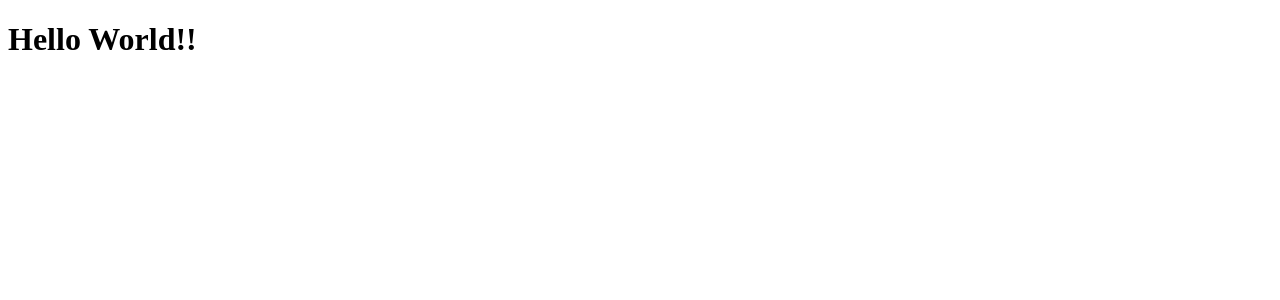
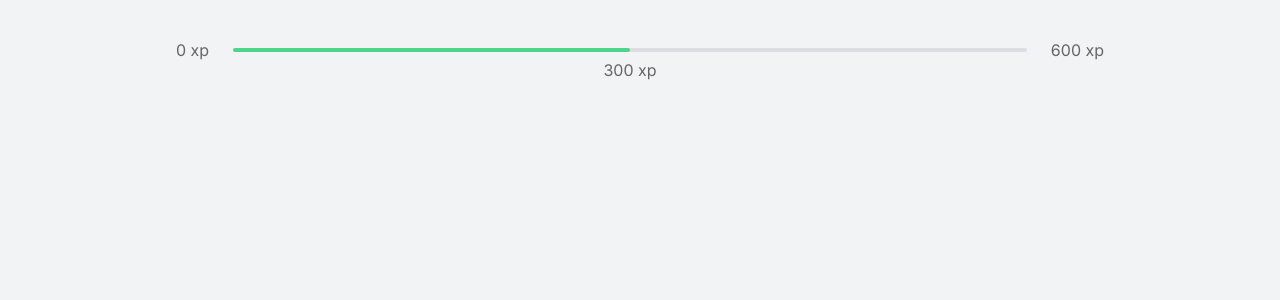
Before and after one commit to Manuel8Dias/Mexe-te_Nextjs, a Next.js app: page / in a window 1280 px wide. Shown: the top 300 px of the page. Built offline with nearby package versions, Linux system fonts and the light colour scheme.

Commit message:
Commit Transferencia do React para o Next

```diff
--- a/pages/index.tsx
+++ /dev/null
@@ -1,6 +0,0 @@
-
-export default function Home() {
-  return (
-    <h1>Hello World!!</h1>
-  )
-}
--- /dev/null
+++ b/src/components/ExperienceBar.tsx
@@ -0,0 +1,14 @@
+
+export function ExperienceBar() {
+    return (
+        <header className="experience-bar">
+            <span>0 xp</span>
+            <div>
+                <div style={{width: '50%'}} />
+
+                <span className="current-experience" style={{left: '50%'}}>300 xp</span>
+            </div>
+            <span>600 xp</span>
+        </header>
+    )
+}
--- a/pages/_app.tsx
+++ b/src/pages/_app.tsx
@@ -1,4 +1,4 @@
-
+import '../styles/global.css'
 
 function MyApp({ Component, pageProps }) {
   return <Component {...pageProps} />
--- /dev/null
+++ b/src/pages/index.tsx
@@ -0,0 +1,15 @@
+import Head from 'next/head'
+import { ExperienceBar } from "../components/ExperienceBar";
+
+export default function Home() {
+  return (
+    <div className="container">
+      <Head>
+      <link rel="preconnect" href="https://fonts.gstatic.com" />
+      <link href="https://fonts.googleapis.com/css2?family=Inter:wght@400;500;600&family=Rajdhani:wght@600&display=swap" rel="stylesheet" />
+      </Head>
+
+      <ExperienceBar />
+    </div>
+  )
+}
--- /dev/null
+++ b/src/styles/global.css
@@ -0,0 +1,89 @@
+* {
+    margin: 0;
+    padding: 0;
+    box-sizing: border-box;
+}
+
+:root {
+    --white: #fff;
+    --background: #f2f3f5;
+    --grey-line: #dcdde0;
+    --text: #666666;
+    --text-highlight:#b3b9ff;
+    --title: #2e384d;
+    --red: #e83f5b;
+    --green: #4cd68b;
+    --blue: #5965e0;
+    --blue-dark: #4953b8;
+    --blue-twitter: #2aa9e0;
+}
+
+@media(max-width: 1080px) {
+    html{
+        font-size: 93.75%;
+    }
+}
+
+@media(max-width: 720px) {
+    html{
+        font-size: 87.5%;
+    }
+}
+
+body {
+    background: var(--background);
+    color: var(--text);
+}
+
+body, input, textarea, button {
+    font: 400 16px "Inter", sans-serif;
+}
+
+button {
+    cursor: pointer;
+}
+
+a {
+    color: inherit;
+    text-decoration: none;
+}
+
+.container {
+    height: 100vh;
+    max-width: 992px;
+    margin: 0 auto;
+    padding: 2.5rem 2rem;
+
+    display: flex;
+    flex-direction: column;
+}
+
+.experience-bar {
+    display: flex;
+    align-items: center;
+}
+
+.experience-bar span {
+    font-size: 1rem;
+}
+
+.experience-bar > div {
+    flex: 1;
+    height: 4px;
+    border-radius: 4px;
+    background: var(--grey-line);
+    margin: 0 1.5rem;
+    position: relative;
+}
+
+.experience-bar > div > div {
+    height: 4px ;
+    border-radius: 4px;
+    background: var(--green)
+}
+
+.experience-bar > div span.current-experience {
+    position: absolute;
+    top: 12px;
+    transform: translateX(-50%);
+}
```
